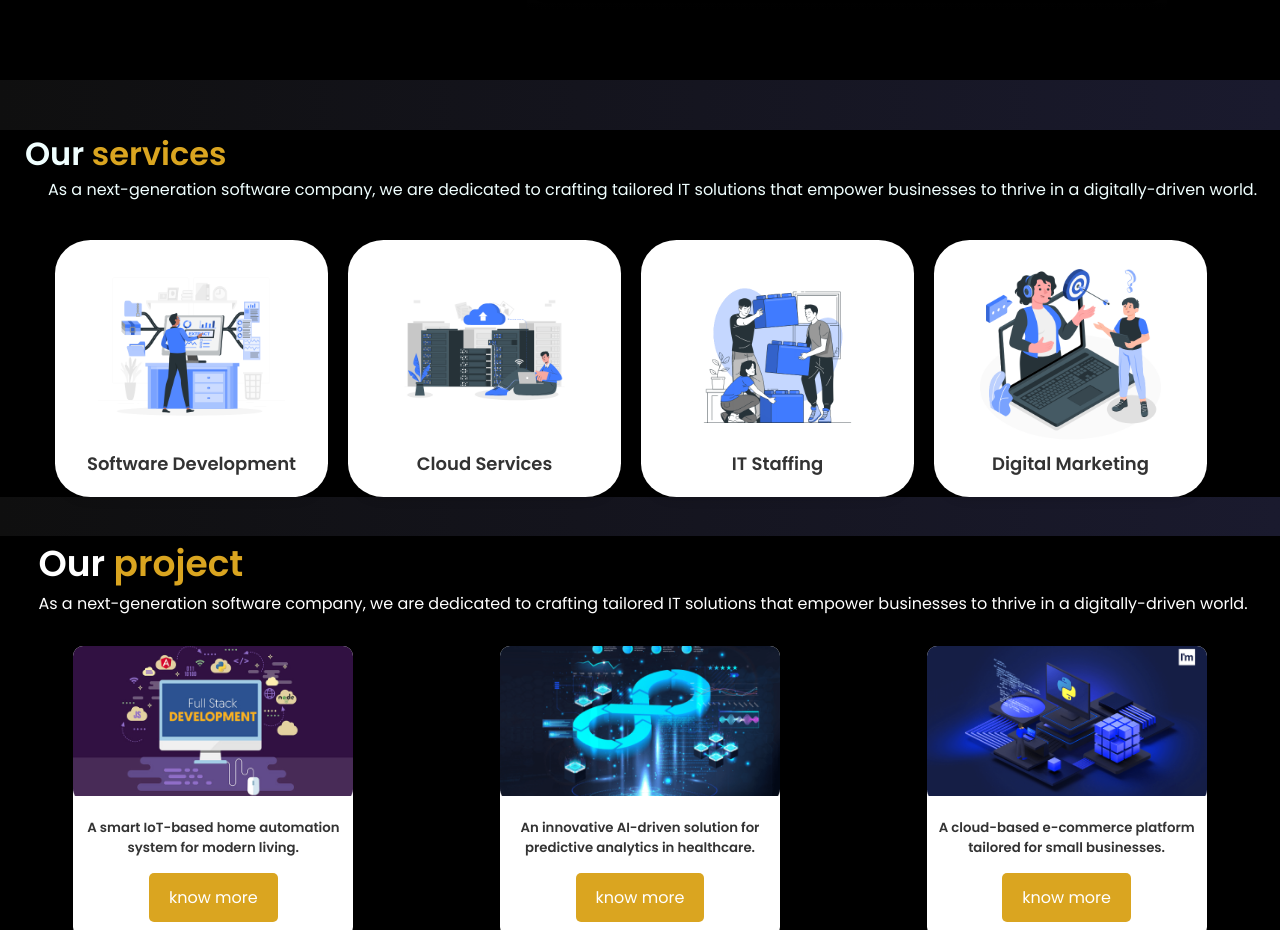
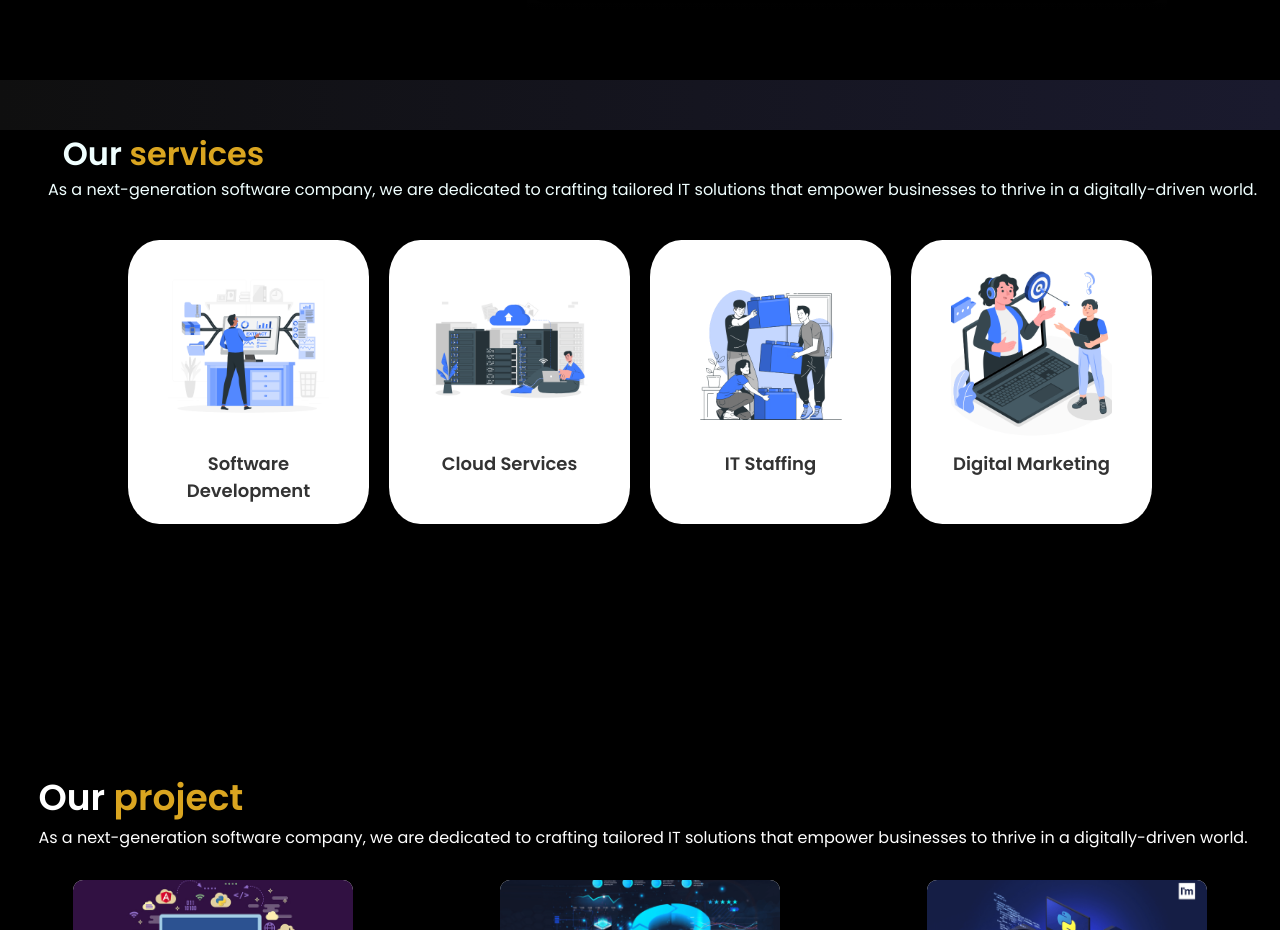
Before and after one commit to vamshikrishna4992/Project-1, a React (Vite) app: page / in a window 1280 px wide. Shown: the part 1240-2170 px from the top of the page. Built offline with nearby package versions, Linux system fonts and the light colour scheme; grey boxes are pictures that could not be loaded.

Commit message:
over view

```diff
--- a/src/Styles/Services.css
+++ b/src/Styles/Services.css
@@ -1,11 +1,15 @@
 
   .service-container{
     background-color: black;
+    height: 80vh;
   }
    .service-container .service-content{
     color: azure;
     padding-left: 25px;
     margin-top: 50px;
+  }
+  .service-container .service-content h1{
+    margin-left: 3%;
   }
   .service-container .service-content h1 span{
     color: goldenrod;
@@ -30,8 +34,8 @@
     gap: 20px;
     justify-content: center;
     margin: 3%;
-    width: 90%;
-    margin-left: 55px;
+    width: 80%;
+    margin-left: 10%;
 }
 
 .services-rows {
@@ -49,7 +53,7 @@
 
 .services-rows:hover {
     transform: translateY(-10px); /* Slight lift effect on hover */
-    z-index: 2; /* Bring the hovered card above others */
+    z-index: 2;
 }
 
 .services-rows img {
@@ -100,38 +104,7 @@
 }
 
 
-
-.services-rows{
-    position: relative;
-    width: 100%; /* Adjusted for the container */
-    height: 100%; /* Adjusted to fit */
-    overflow: hidden;
-    flex: 1; /* Make the image container take available space */
-}
-
-
-.service-rows {
-  margin-left: 30px;
-  background-color: #fff;
-  border-radius: 13%;
-  box-shadow: 0 4px 8px rgba(0, 0, 0, 0.1);
-  width: 250px;
-  padding: 20px;
-  text-align: center;
-  position: relative; /* Ensures button can be positioned relative to card */
-  overflow: hidden;
-  transition: transform 0.3s ease-in-out;
-  z-index: 1; /* Ensure the card is above the background */
-}
-
 .service-rows:hover {
   transform: translateY(-10px); /* Slight lift effect on hover */
   z-index: 2; /* Bring the hovered card above others */
 }
-
-.service-rows img {
-  width: 80%;
-  height: 180px;
-  object-fit: cover;
-  border-radius: 8px;
-}
```
